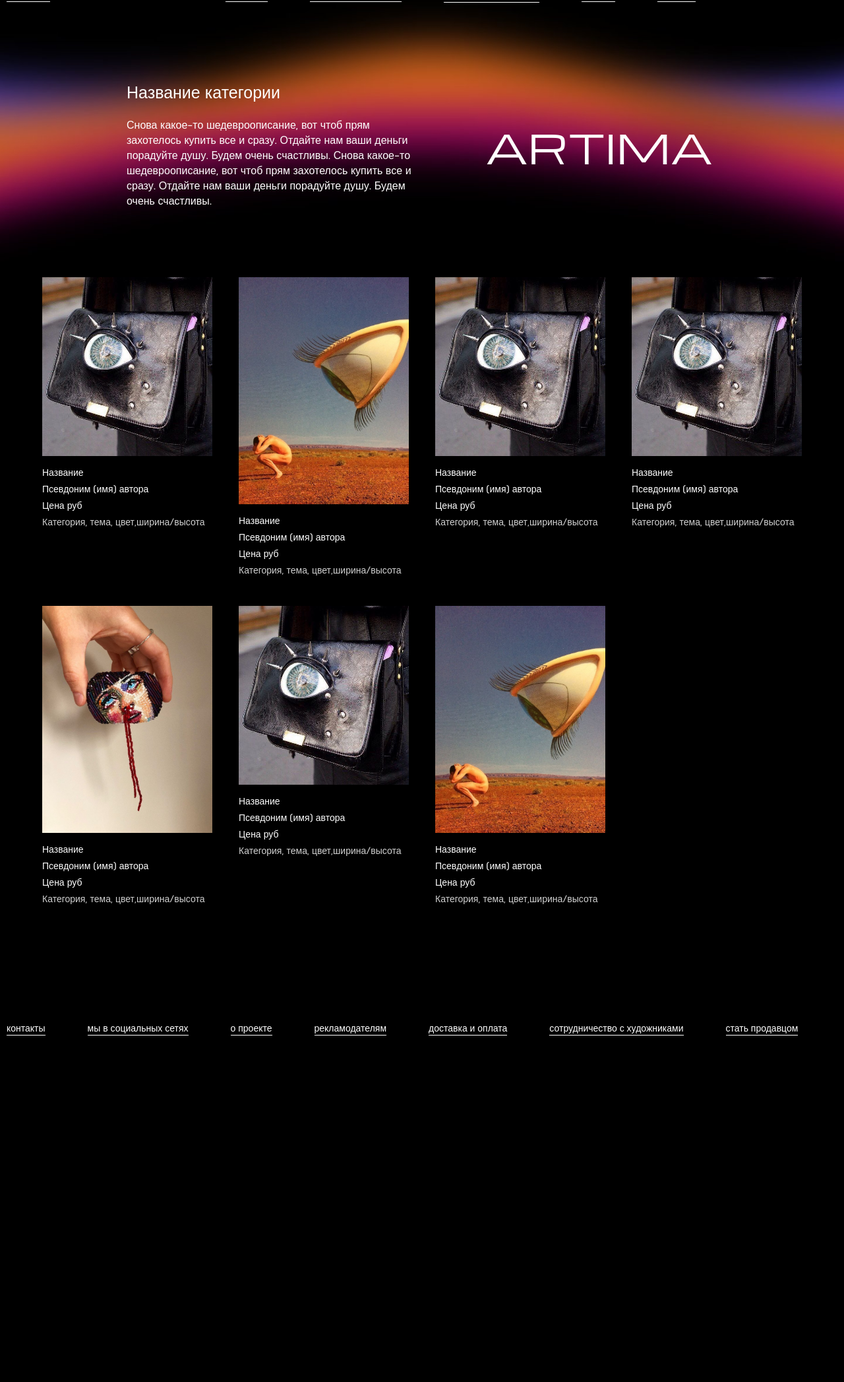
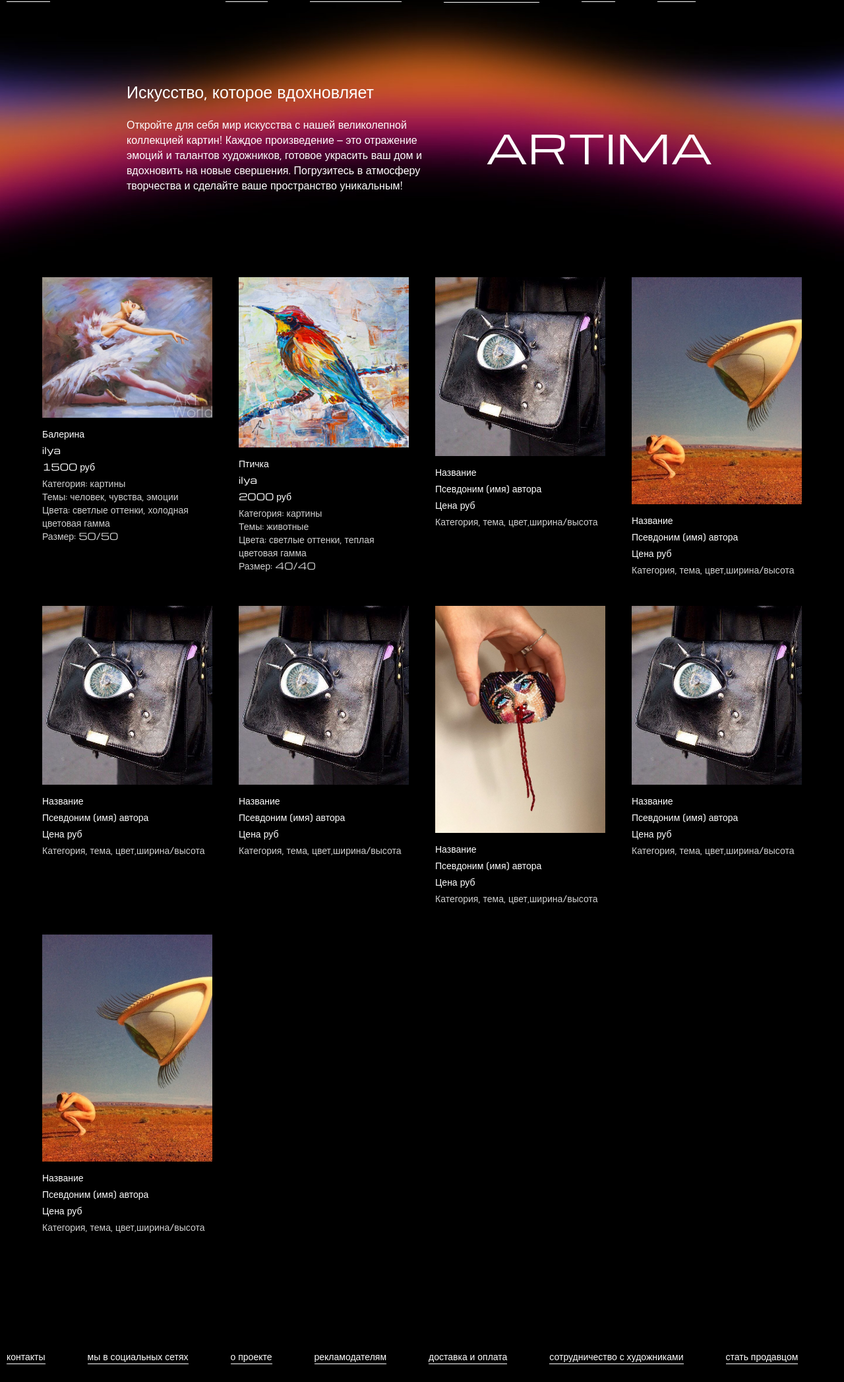
Before and after one commit to foxxill/artima_new_generation, a Django app: a page that uses artima/shop/templates/category.html in a window 1280 px wide. Shown: the part 30-2124 px from the top of the page at 66% size. Before the commit the page ends 1599 px from the top, so only its background shows below. Run offline with Django 5.2, Linux system fonts and the light colour scheme; data comes from the database, SQL or seed files in the repository; both versions use the stored data as it was after the commit.

Commit message:
сделал автоматический вывод товаров, заголовков и описаний категорий, в зависимости от выбранной категории

```diff
--- a/artima/shop/models.py
+++ b/artima/shop/models.py
@@ -91,14 +91,16 @@ class Product(models.Model):
         cols = []
         for col in self.color.all():
             cols.append(col.value)
-        return cols
+        return ', '.join(cols)
 
     def themes(self):
         thms = []
         for thm in self.theme.all():
             thms.append(thm.value)
-        return thms
+        return ', '.join(thms)
 
+    def get_category(self):
+        return self.category.name
 
 
 
--- a/artima/shop/templates/category.html
+++ b/artima/shop/templates/category.html
@@ -52,14 +52,8 @@
 
         <div class="description">
             <div class="description-text">
-                <h1>Название категории</h1>
-                <p>Снова какое-то шедевроописание, вот
-                    чтоб прям захотелось купить все и сразу.
-                    Отдайте нам ваши деньги порадуйте душу.
-                    Будем очень счастливы. Снова какое-то шедевроописание,
-                    вот чтоб прям захотелось купить все и сразу.
-                    Отдайте нам ваши деньги порадуйте душу.
-                    Будем очень счастливы.</p>
+                <h1>{{ category.title }}</h1>
+                <p>{{ category.description }}</p>
             </div>
             <div class="logo">
                 <p>ARTIMA</p>
@@ -69,6 +63,21 @@
 
 
     <div class="grid-container">
+        {% for product in products %}
+        <div class="child">
+            <img class="picture" src="{{product.image.url}}">
+            <div class="about-product">
+                <p class="product-text">{{product.name}}</p>
+                <p class="product-text">{{product.author}}</p>
+                <p class="product-text">{{product.price}} руб</p>
+                <p class="product-text-gray">Категория: {{product.get_category}}{% if product.themes %}
+                    <br>Темы: {{product.themes}} {% endif %}{% if product.colors %}
+                    <br>Цвета: {{product.colors}}{% endif %}{% if product.width %}{% if product.height %}
+                    <br>Размер: {{product.width}}/{{product.height}}{% endif %}{% endif %}
+                </p>
+            </div>
+        </div>
+        {% endfor %}
         <div class="child">
             <img class="picture" src={% static 'images\сумкаблин.jpg' %}>
             <div class="about-product">
--- a/artima/shop/views.py
+++ b/artima/shop/views.py
@@ -26,6 +26,7 @@ def category(request, pk):
     context = {
         'products' : products,
         'categories' : categories,
+        'category' : category,
 
     }
     return render(request, template, context)
```
Also changed, not shown: artima/db.sqlite3.
